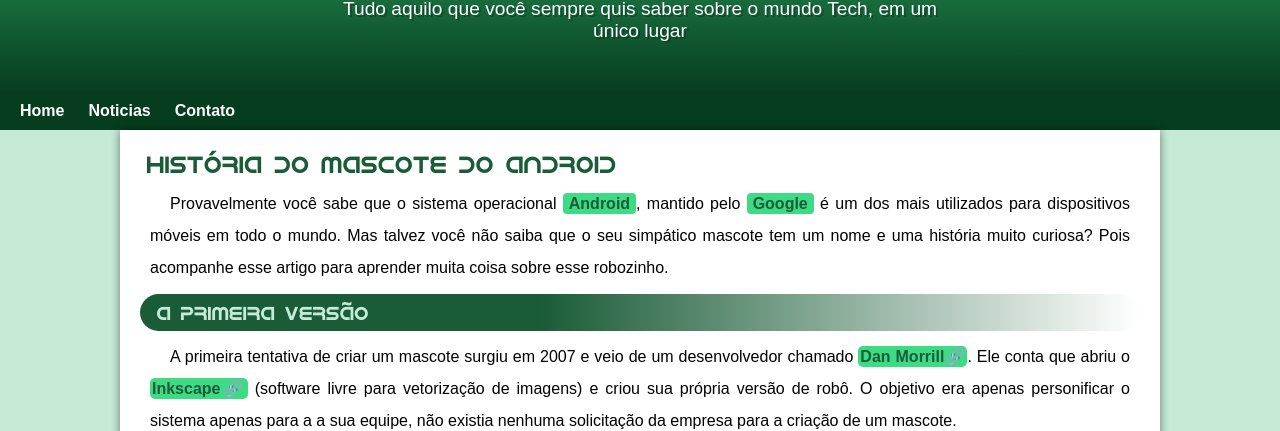
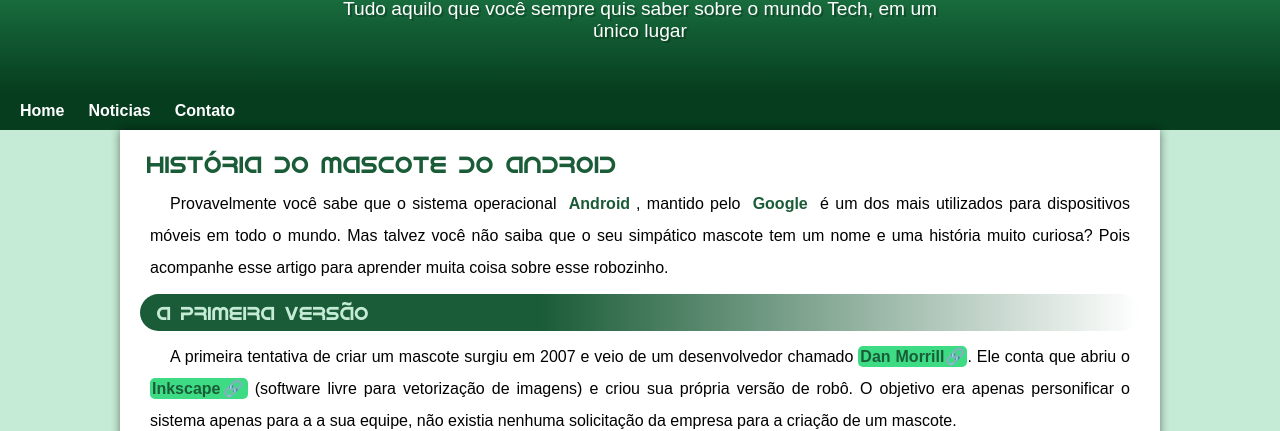
Before and after one commit to hyanmarques/Site-Projeto, a plain HTML site: page index.html in a window 1280 px wide. Shown: the part 119-550 px from the top of the page. Drawn offline with Linux system fonts and the light colour scheme.

Commit message:
Background color alterado

```diff
--- a/style.css
+++ b/style.css
@@ -146,7 +146,6 @@
 
 main strong{
     color: var(--cor4);
-    background-color: var(--cor2);
     font-weight: bold;
     padding: 2px 6px;
     border-radius: 4px;
```
